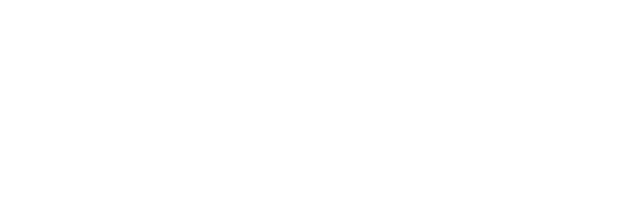
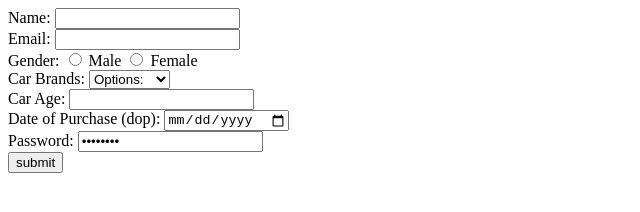
Before and after one commit to acciojob/car-insurance-form-Vedprakash321, a website: page main.html in a window 1280 px wide. Shown: the whole page, without its empty margins (0-640 px from the left). Drawn offline with Linux system fonts and the light colour scheme.

Commit message:
created a submission

```diff
--- a/main.html
+++ b/main.html
@@ -8,6 +8,43 @@
 
 <body>
 	<!-- the entire body must be written by student -->
+	<form action="submit.php" method="POST">
+		 <label for="name">Name:</label>
+         <input type="text" id="name" name="name" required>
+		<br>
+		 <label for="email">Email:</label>
+         <input type="email" id="email" name="name" required>
+		<br>
+		 <label>Gender:</label>
+
+           <input type="radio" id="male" name="gender" value="male" required>
+           <label for="male">Male</label>
+		   <input type="radio" id="male" name="gender" value="male" required>
+           <label for="male">Female</label>
+		<br>
+
+		<label for="cars">Car Brands:</label>
+        <select id="cars" name="gender" required>
+            <option value="">Options:</option>
+            <option value="male">BMW</option>
+            <option value="female">Audi</option>
+            <option value="non-binary">Mercedez</option>
+        </select>
+
+		<br>
+
+		<label for="carage">Car Age:</label>
+		<input type="number" id="carage" name="Car-age" value="Car-age" required>
+		<br>
+		<label for="dop">Date of Purchase (dop):</label>
+		<input type="date" id="dop" name="dop" value="dop" required>
+		<br>
+		<label for="password">Password:</label>
+		<input type="password" id="password" name="password" value="password" required>
+		<br>
+
+		<button type="submit">submit</button>
+	</form>
     <script type="text/javascript" src="./script.js">
 </script>
 
```
